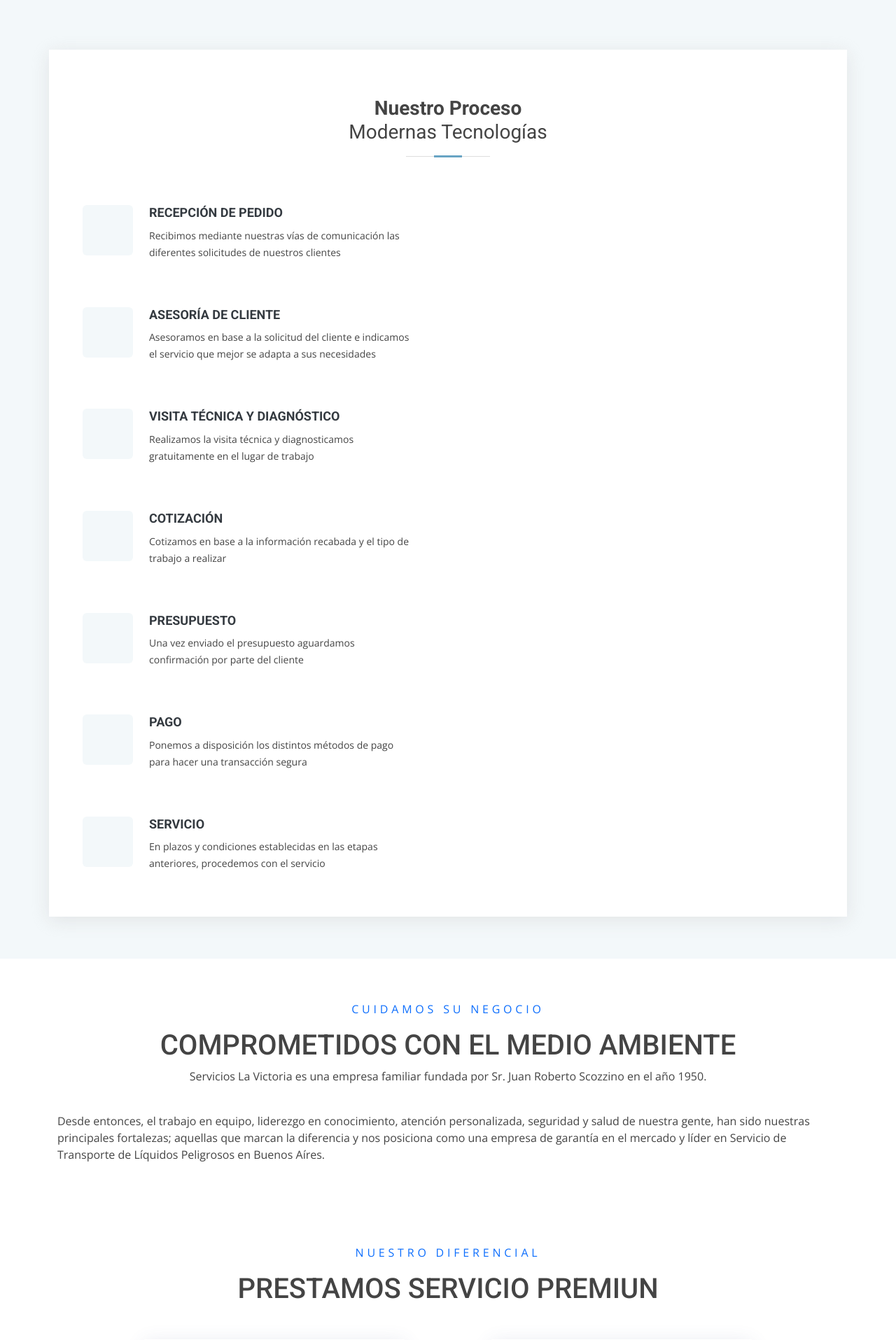
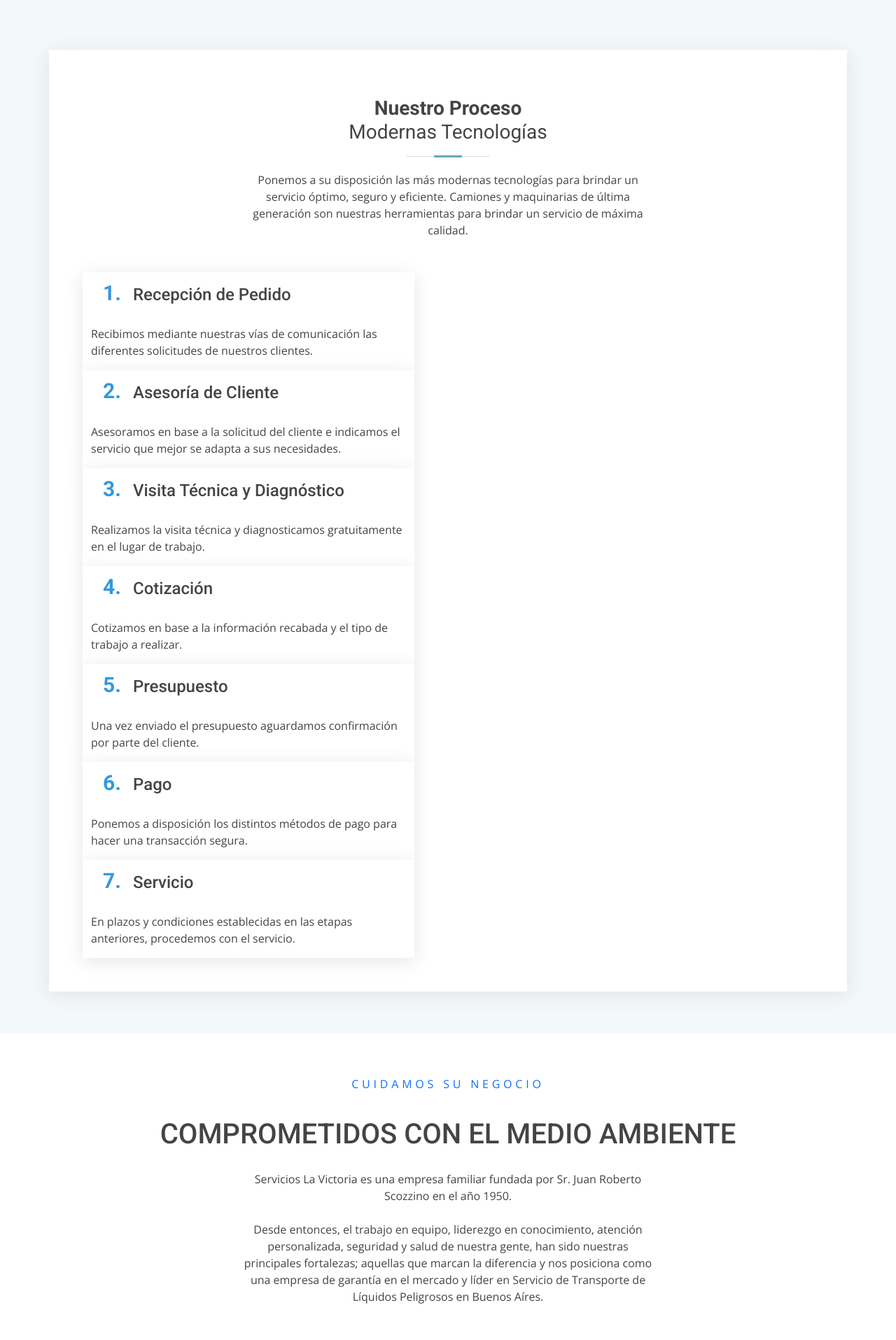
Before and after one commit to tfmcode/Desagotes-La-Victoria, a PHP site: page /sections/servicios.php in a window 1280 px wide. Shown: the part 1785-3700 px from the top of the page at 70% size. Run offline with PHP 8.4, Linux system fonts and the light colour scheme; some libraries are stand-ins or nearby versions.

Commit message:
services

```diff
--- a/sections/servicios.php
+++ b/sections/servicios.php
@@ -48,6 +48,47 @@
   <meta name="google-site-verification"
     content="google-site-verification=_hKqKGTBLcEraPvwFu8tUNzUJNI9BkeupGXAuiU8QDo" />
 
+  <style>
+    .content_title {
+      text-align: center;
+      max-width: 600px;
+      /* Ajusta el ancho máximo según sea necesario */
+      margin: 0 auto;
+      /* Centra el párrafo horizontalmente */
+      font-size: 16px;
+      /* Tamaño de fuente ajustado */
+      line-height: 1.5;
+      /* Altura de línea ajustada para una mejor legibilidad */
+    }
+
+    .title1 {
+      text-align: center;
+      /* Centra el texto horizontalmente */
+      margin-top: 0;
+      /* Elimina el margen superior predeterminado */
+      padding: 20px 0;
+    }
+
+    .number {
+      color: #3498db;
+      /* Color de texto blanco */
+      border-radius: 50%;
+      /* Bordes redondeados para formar un círculo */
+      width: 60px;
+      /* Ancho del contenedor del número (ajusta según sea necesario) */
+      height: 60px;
+      /* Altura del contenedor del número (ajusta según sea necesario) */
+      display: flex;
+      align-items: center;
+      justify-content: center;
+      font-size: 30px;
+      /* Tamaño de fuente del número (ajusta según sea necesario) */
+      font-weight: bold;
+      /* Texto en negrita */
+      margin: 0;
+      /* Centrar horizontalmente */
+    }
+  </style>
 </head>
 
 
@@ -257,6 +298,9 @@ if ($_SERVER['REQUEST_METHOD'] === 'POST') {
         <div class="section-title">
           <h2><br><br><strong>Nuestro Proceso</strong><br>Modernas Tecnologías</h2>
         </div>
+        <p class="content_title">Ponemos a su disposición las más modernas tecnologías para brindar un servicio óptimo,
+          seguro y eficiente. Camiones y maquinarias de última generación son nuestras herramientas para brindar un
+          servicio de máxima calidad.</p>
 
 
         <div class="row">
@@ -264,61 +308,52 @@ if ($_SERVER['REQUEST_METHOD'] === 'POST') {
 
           <div class="col-lg-6 d-flex flex-column justify-content-center p-5">
 
-            <div class="icon-box">
-              <div class="icon"><span class="iconify" data-icon="icon-park-outline:one-key" data-width="128"></span>
+            <div class="container">
+              <div>
+                <h4 class=" title"><p href=""  style="display: flex; align-items: baseline;"><span class="number">1.</span>Recepción de Pedido</p></h4>
               </div>
-              <h4 class="title"><a href="">Recepción de Pedido</a></h4>
               <p class="description">Recibimos mediante nuestras vías de comunicación las diferentes solicitudes de
-                nuestros clientes</p>
+                nuestros clientes.</p>
             </div>
-
-            <div class="icon-box">
-              <div class="icon"><span class="iconify" data-icon="icon-park-outline:two-key" data-width="128"></span>
+            <div class="container">
+              <div>
+                <h4 class=" title"><p href=""  style="display: flex; align-items: baseline;"><span class="number">2.</span>Asesoría de Cliente</p></h4>
               </div>
-              <h4 class="title"><a href="">Asesoría de Cliente</a></h4>
               <p class="description">Asesoramos en base a la solicitud del cliente e indicamos el servicio que mejor se
-                adapta a sus necesidades</p>
+                adapta a sus necesidades.</p>
             </div>
-
-            <div class="icon-box">
-              <div class="icon"><span class="iconify" data-icon="icon-park-outline:three-key" data-width="128"></span>
+            <div class="container">
+              <div>
+                <h4 class=" title"><p href=""  style="display: flex; align-items: baseline;"><span class="number">3.</span>Visita Técnica y Diagnóstico</p></h4>
               </div>
-              <h4 class="title"><a href="">Visita Técnica y Diagnóstico</a></h4>
-              <p class="description">Realizamos la visita técnica y diagnosticamos gratuitamente en el lugar de trabajo
-              </p>
+              <p class="description">Realizamos la visita técnica y diagnosticamos gratuitamente en el lugar de trabajo.</p>
             </div>
-
-            <div class="icon-box">
-              <div class="icon"><span class="iconify" data-icon="icon-park-outline:four-key" data-width="128"></span>
+            <div class="container">
+              <div>
+                <h4 class=" title"><p href=""  style="display: flex; align-items: baseline;"><span class="number">4.</span>Cotización</p></h4>
               </div>
-              <h4 class="title"><a href="">Cotización</a></h4>
-              <p class="description">Cotizamos en base a la información recabada y el tipo de trabajo a realizar</p>
+              <p class="description">Cotizamos en base a la información recabada y el tipo de trabajo a realizar.</p>
             </div>
-
-            <div class="icon-box">
-              <div class="icon"><span class="iconify" data-icon="icon-park-outline:five-key" data-width="128"></span>
+            <div class="container">
+              <div>
+                <h4 class=" title"><p href=""  style="display: flex; align-items: baseline;"><span class="number">5.</span>Presupuesto</p></h4>
               </div>
-              <h4 class="title"><a href="">Presupuesto</a></h4>
-              <p class="description">Una vez enviado el presupuesto aguardamos confirmación por parte del cliente</p>
+              <p class="description">Una vez enviado el presupuesto aguardamos confirmación por parte del cliente.</p>
             </div>
-
-            <div class="icon-box">
-              <div class="icon"><span class="iconify" data-icon="icon-park-outline:six-key" data-width="128"></span>
+            <div class="container">
+              <div>
+                <h4 class=" title"><p href=""  style="display: flex; align-items: baseline;"><span class="number">6.</span>Pago</p></h4>
               </div>
-              <h4 class="title"><a href="">Pago</a></h4>
               <p class="description">Ponemos a disposición los distintos métodos de pago para hacer una transacción
-                segura</p>
+                segura.</p>
             </div>
-
-            <div class="icon-box">
-              <div class="icon"><span class="iconify" data-icon="icon-park-outline:seven-key" data-width="128"></span>
+            <div class="container">
+              <div>
+                <h4 class=" title"><p href=""  style="display: flex; align-items: baseline;"><span class="number">7.</span>Servicio</p></h4>
               </div>
-              <h4 class="title"><a href="">Servicio</a></h4>
-              <p class="description">En plazos y condiciones establecidas en las etapas anteriores, procedemos con el
-                servicio</p>
+              <p class="description"></p>En plazos y condiciones establecidas en las etapas anteriores, procedemos con el
+                servicio.</p>
             </div>
-
-
           </div>
         </div>
 
@@ -330,11 +365,13 @@ if ($_SERVER['REQUEST_METHOD'] === 'POST') {
       <div class="container">
         <div style="display: flex; flex-direction: column; align-items: center; padding-bottom: 20px;">
           <p class="text-primary" style="letter-spacing: 0.3em;">CUIDAMOS SU NEGOCIO</p>
-          <h1>COMPROMETIDOS CON EL MEDIO AMBIENTE</h1>
-          <P>Servicios La Victoria es una empresa familiar fundada por Sr. Juan Roberto Scozzino en el
-            año 1950.</P>
+          <h1 class="title1">COMPROMETIDOS CON EL MEDIO AMBIENTE</h1>
+          <p class="content_title">Servicios La Victoria es una empresa familiar fundada por Sr. Juan Roberto Scozzino
+            en el
+            año 1950.</p>
           <br>
-          <p>Desde entonces, el trabajo en equipo, liderezgo en conocimiento, atención personalizada, seguridad y salud
+          <p class="content_title">Desde entonces, el trabajo en equipo, liderezgo en conocimiento, atención
+            personalizada, seguridad y salud
             de
             nuestra gente, han sido nuestras principales fortalezas; aquellas que marcan la diferencia y nos posiciona
             como
@@ -351,7 +388,7 @@ if ($_SERVER['REQUEST_METHOD'] === 'POST') {
       <div class="container">
         <div style="display: flex; flex-direction: column; align-items: center; padding-bottom: 20px;">
           <p class="text-primary" style="letter-spacing: 0.3em;">NUESTRO DIFERENCIAL</p>
-          <h1>PRESTAMOS SERVICIO PREMIUN</h1>
+          <h1 class="title1">PRESTAMOS SERVICIO PREMIUM</h1>
         </div>
         <div class="row">
           <div style="display: flex;
@@ -361,19 +398,17 @@ if ($_SERVER['REQUEST_METHOD'] === 'POST') {
             <div class="col-md-6 col-lg-4 d-flex align-items-stretch" data-aos="fade-up">
               <div class="icon-box icon-box-pink">
                 <div class="icon"><img src="../assets/img/3.png" width="70"></div>
-                <h4 class="title"><a href="">Asesoramiento Profesional</a></h4>
-                <p class="description">Al contactarse, nuestro equipo de profesionales, especializados se encarga de
-                  detectar las necesidas en su negocio y ofrecer un servicio a medida de sus mecesidades.</p>
+                <h4 class="title"><a href="">Medidas de Seguridad</a></h4>
+                <p class="description">Todos nuestros trabajadores cumplen estrictos protocolos de seguridad.</p>
               </div>
             </div>
 
             <div class="col-md-6 col-lg-4 d-flex align-items-stretch" data-aos="fade-up" data-aos-delay="100">
               <div class="icon-box icon-box-cyan">
                 <div class="icon"><img src="../assets/img/4.png" width="70"></div>
-                <h4 class="title"><a href="">Recolección + Disposición</a></h4>
-                <p class="description">Según el servicio requerido, nuestro equipo de profesionales se encarga de retirar
-                  y transportar los residuos líquidos, realizando el recorrido hacia la planta de tratamiento
-                  correspondiente.</p>
+                <h4 class="title"><a href="">Modernas Tecnologías</a></h4>
+                <p class="description">Ponemos a disposición las más modernas tecnologías para brindar un servicio
+                  óptimo, seguro y eficiente.</p>
               </div>
             </div>
           </div>
@@ -385,18 +420,17 @@ if ($_SERVER['REQUEST_METHOD'] === 'POST') {
             <div class="col-md-6 col-lg-4 d-flex align-items-stretch" data-aos="fade-up" data-aos-delay="200">
               <div class="icon-box icon-box-green">
                 <div class="icon"><img src="../assets/img/5.png" width="70"></div>
-      <h4 class="title"><a href="">Certificación Legal</a></h4>
-      <p class="description">Extendemos los manifiestos de transporte y certificado de disposición final de los
-        residuos y sólidos retirados. Su empresa contará con una garantía de la realización del servicio.</p>
+                <h4 class="title"><a href="">Certificaciónes</a></h4>
+                <p class="description">Extendemos certificado de disposición final de los líquidos retirados.</p>
               </div>
             </div>
 
             <div class="col-md-6 col-lg-4 d-flex align-items-stretch" data-aos="fade-up" data-aos-delay="200">
               <div class="icon-box icon-box-green">
                 <div class="icon"><img src="../assets/img/5.png" width="70"></div>
-      <h4 class="title"><a href="">Certificación Legal</a></h4>
-      <p class="description">Extendemos los manifiestos de transporte y certificado de disposición final de los
-        residuos y sólidos retirados. Su empresa contará con una garantía de la realización del servicio.</p>
+                <h4 class="title"><a href="">Expertos</a></h4>
+                <p class="description">60 años de experiencia capacitándonos nos convierten en el equipo más capacitado
+                  del mercado.</p>
               </div>
             </div>
           </div>
```
Lines whose indentation alone changed are shown as unchanged.
